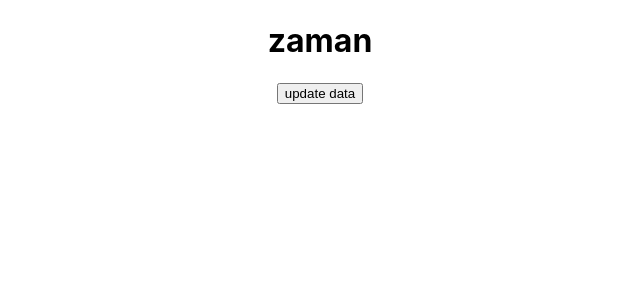
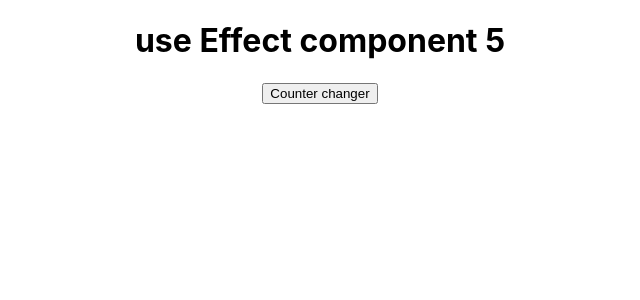
Before and after one commit to zamiasha/Learning-react-, a React (Create React App) app: page / in a window 1280 px wide. Shown: the top 300 px of the page, without its empty margins (320-960 px from the left). Built offline with nearby package versions, Linux system fonts and the light colour scheme.

Commit message:
usestates, useeffect hooks added

```diff
--- a/src/App.jsx
+++ b/src/App.jsx
@@ -1,5 +1,5 @@
 // import React from 'react';
-import React, {useState, use} from 'react';
+import React, { useEffect, useState } from 'react';
 // import logo from './logo.svg';
 import './App.css';
 // import Login from './components/Login';
@@ -10,13 +10,20 @@ import './App.css';
 
 
 function App() {
+      const [count, setCount] = useState(0)
 
-    const [data, setData] = useState("zaman");
+      useEffect(() => {
+        const interval = setInterval(() => {
+          setCount(count + 1);
+        }, 1000);
+        return () => clearInterval(interval);
+      }, [count]);
+
+
     return (
         <div className="App">
-              <h1>{data}</h1>
-
-              <button onClick={() => setData("sher")}>update data </button>
+              <h1> use Effect  component   {count} </h1>
+              <button onClick={() => setCount(count + 1)}>Counter  changer  </button>
         </div>
     )
 
```
